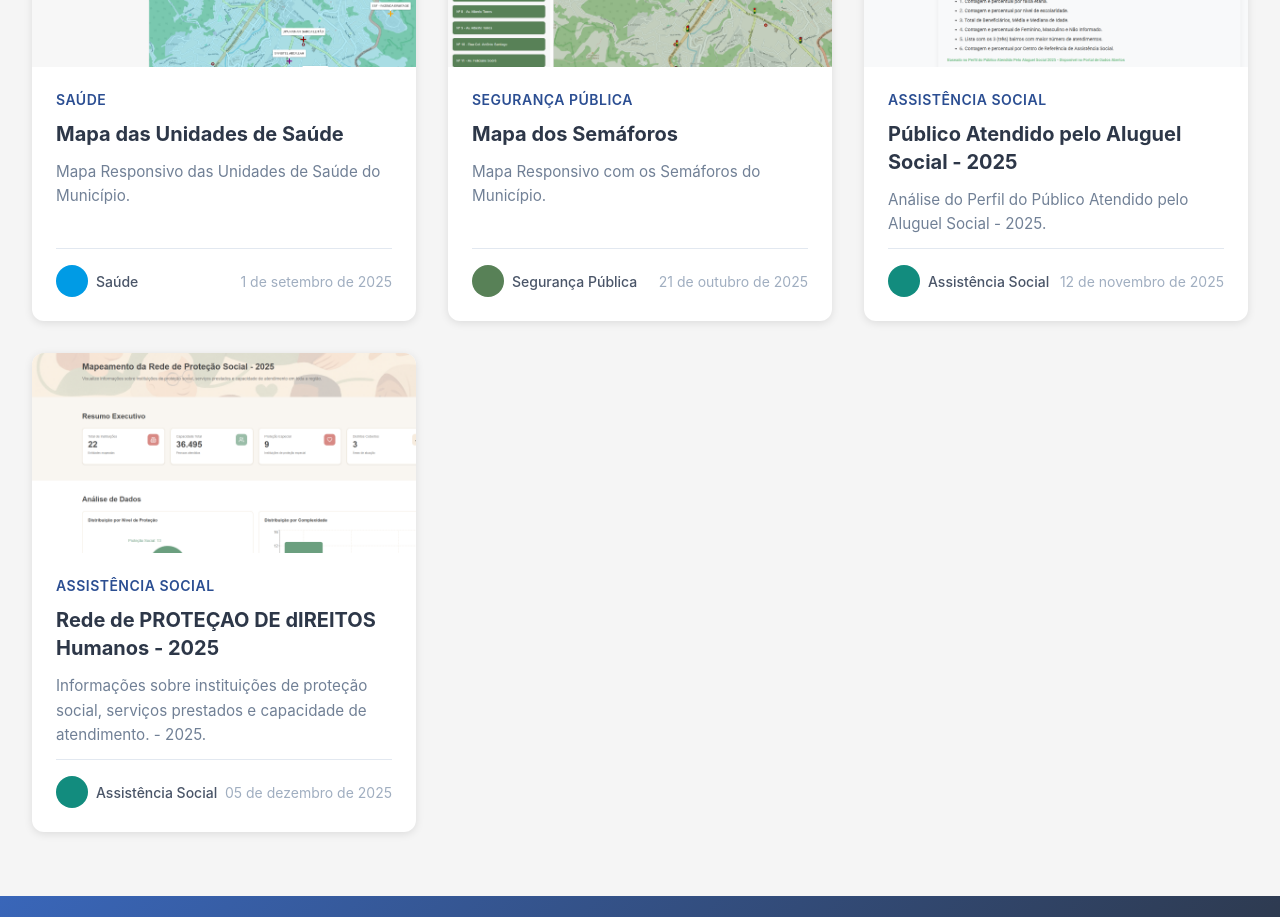
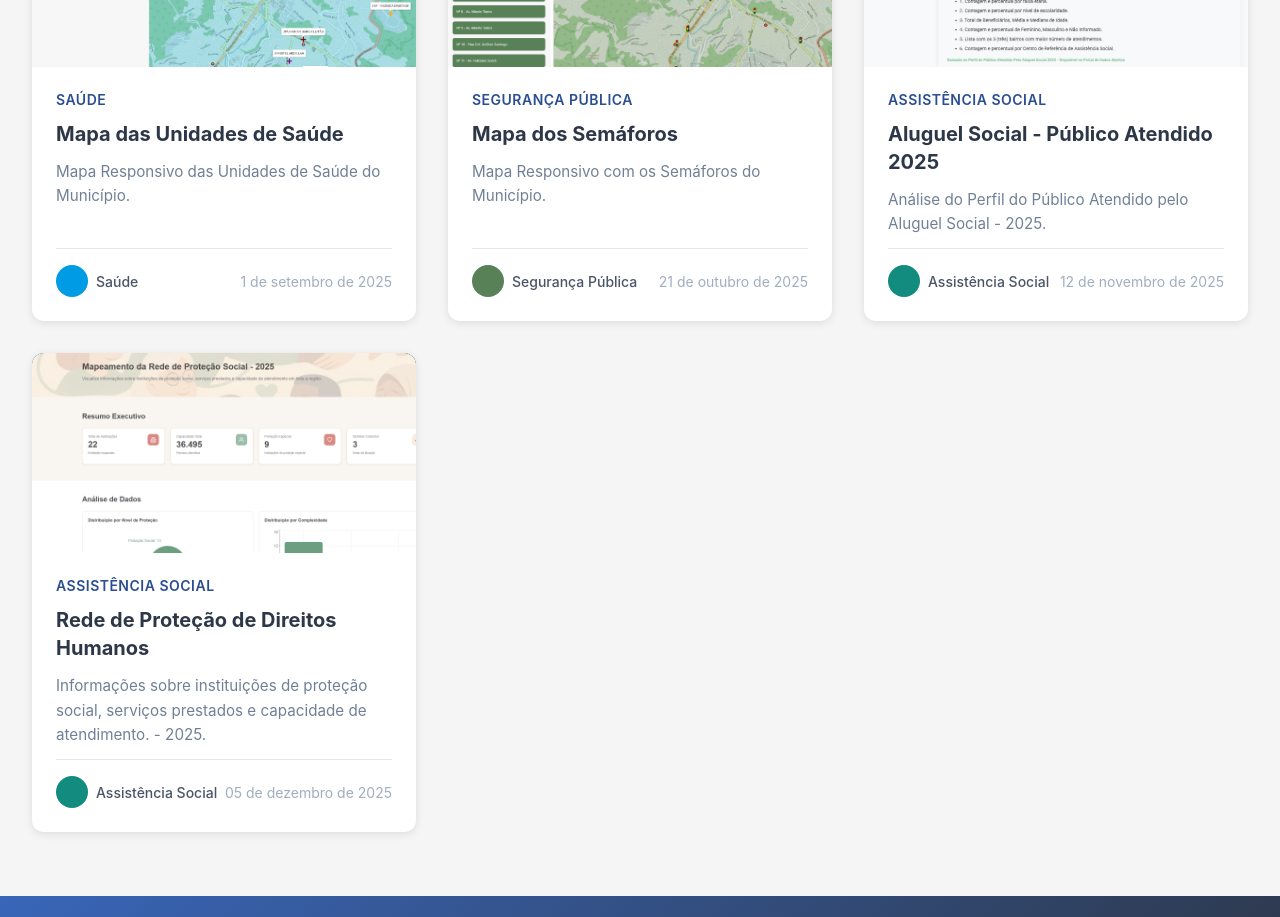
Before and after one commit to CiTecTeresopolis/Pain-is-Responsivos, a React (Vite) app: page / in a window 1280 px wide. Shown: the part 940-1857 px from the top of the page. Built offline with nearby package versions, Linux system fonts and the light colour scheme.

Commit message:
correção de título

```diff
--- a/src/App.tsx
+++ b/src/App.tsx
@@ -67,7 +67,7 @@ function App() {
     {
       id: 6,
       categoria: "Assistência Social",
-      titulo: "Público Atendido pelo Aluguel Social - 2025",
+      titulo: "Aluguel Social - Público Atendido 2025",
       descricao:
         "Análise do Perfil do Público Atendido pelo Aluguel Social - 2025.",
       autor: "Assistência Social",
@@ -79,7 +79,7 @@ function App() {
     {
       id: 7,
       categoria: "Assistência Social",
-      titulo: "Rede de PROTEÇAO DE dIREITOS Humanos - 2025",
+      titulo: "Rede de Proteção de Direitos Humanos",
       descricao:
         "Informações sobre instituições de proteção social, serviços prestados e capacidade de atendimento. - 2025.",
       autor: "Assistência Social",
```
